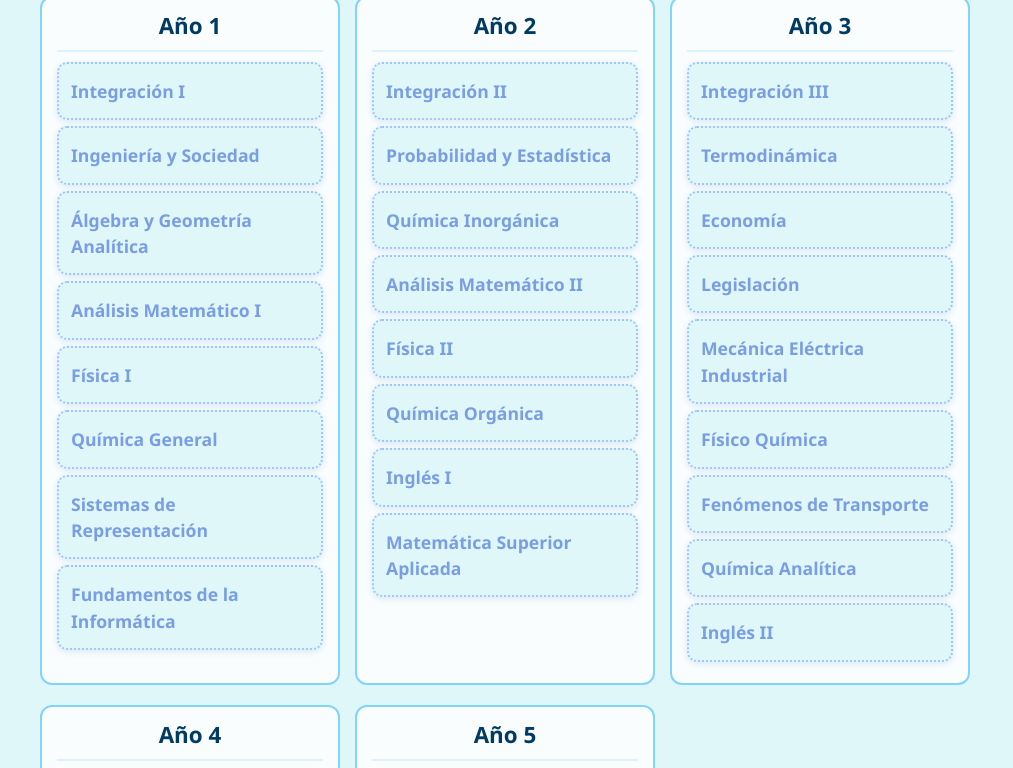
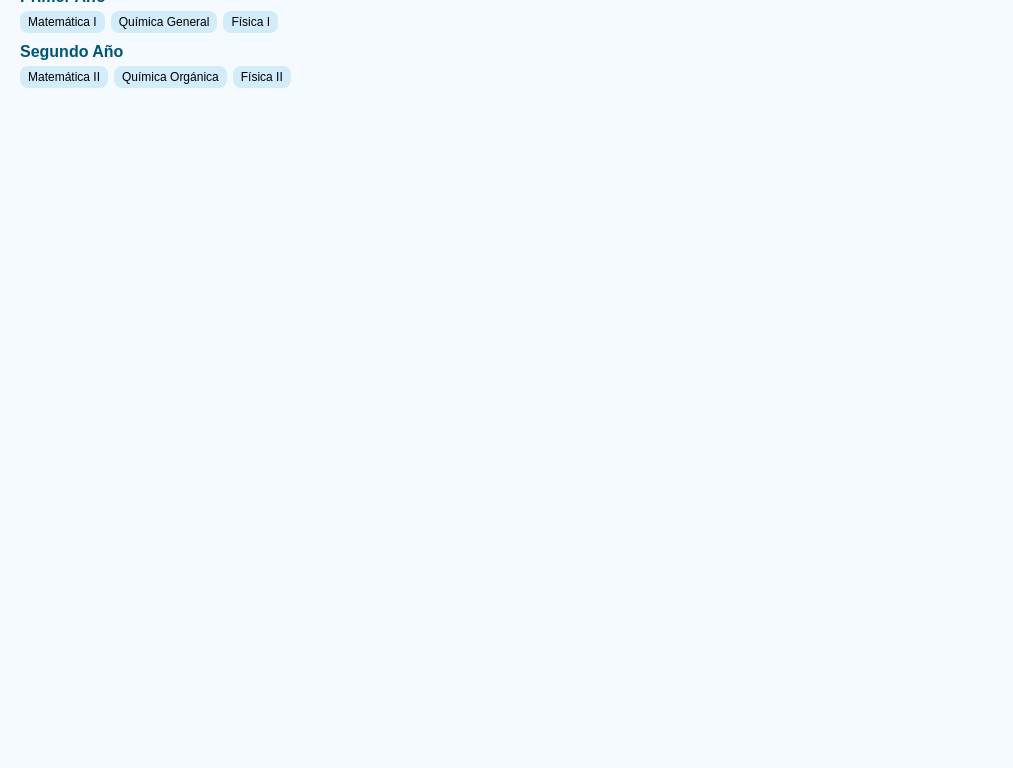
Before and after one commit to PrisZap/Malla-Ing.Qu-mica, a plain HTML site: page index.html in a window 1280 px wide. Shown: the part 92-860 px from the top of the page, without its empty margins (0-1013 px from the left). After the commit the page ends 800 px from the top, so only its background shows below. Drawn offline with nearby package versions, Linux system fonts and the light colour scheme.

Commit message:
Update index.html

```diff
--- a/index.html
+++ b/index.html
@@ -2,193 +2,123 @@
 <html lang="es">
 <head>
   <meta charset="UTF-8" />
-  <meta name="viewport" content="width=device-width, initial-scale=1" />
+  <meta name="viewport" content="width=device-width, initial-scale=1.0"/>
   <title>Malla Ingeniería Química</title>
-  <link rel="stylesheet" href="https://cdn.jsdelivr.net/npm/bootstrap@5.3.0/dist/css/bootstrap.min.css" />
   <style>
     body {
-      font-family: 'Segoe UI', sans-serif;
-      background-color: #E0F7FA;
-      color: #0277BD;
-      margin: 0;
-      padding: 0;
+      font-family: sans-serif;
+      background: #f5faff;
+      margin: 20px;
     }
 
-    .container {
-      max-width: 1200px;
+    .anio {
+      margin-bottom: 10px;
     }
 
-    h1 {
-      text-align: center;
-      font-weight: 900;
-      color: #013a63;
-      margin: 25px 0 15px 0;
-      font-size: 2.5rem;
-      user-select: none;
+    .anio h2 {
+      font-size: 16px;
+      cursor: pointer;
+      margin: 10px 0 5px;
+      color: #005577;
     }
 
-    .nivel {
-      border: 2px solid #81D4FA;
-      border-radius: 12px;
-      background-color: #ffffffcc;
-      padding: 15px;
-      margin-bottom: 20px;
-      margin-right: 15px;
-      min-width: 230px;
-    }
-
-    .nivel h4 {
-      font-weight: 700;
-      color: #013a63;
-      font-size: 1.4rem;
-      margin-bottom: 10px;
-      text-align: center;
-      user-select: none;
-    }
-
-    hr {
-      border-top: 2px solid #81D4FA;
-      margin: 0 0 10px 0;
+    .materias {
+      display: flex;
+      flex-wrap: wrap;
+      gap: 6px;
     }
 
     .materia {
-      border-radius: 10px;
-      padding: 14px 12px;
-      margin: 6px 0;
-      background-color: #E0F7FA; /* celeste pastel claro (estado inicial) */
+      padding: 4px 8px;
+      border-radius: 8px;
+      font-size: 12px;
+      background-color: #d2ecf9; /* Inactiva */
       cursor: pointer;
-      box-shadow: 0 2px 6px rgba(31, 119, 180, 0.15);
-      transition: background-color 0.3s ease, color 0.3s ease, transform 0.2s ease-in-out;
-      color: #013a63;
-      font-size: 1.1rem;
-      border-style: dotted;
-      border-width: 2px;
-      border-color: #81D4FA;
       user-select: none;
-      font-weight: bold;
+      transition: background-color 0.2s ease, text-decoration 0.2s ease;
     }
 
-    .materia:hover {
-      transform: scale(1.05);
-      background-color: #4FC3F7;
-      color: white;
-      border-style: solid;
-      border-color: #4FC3F7;
+    .materia.activa {
+      background-color: #9cd2f4; /* Activa */
     }
 
     .materia.aprobada {
-      background-color: #81D4FA; /* celeste más fuerte */
-      border-style: solid;
-      border-color: #4FC3F7;
-      color: #013a63;
-      font-weight: 700;
       text-decoration: line-through;
-    }
-
-    .materia.desbloqueada {
-      background-color: #B3E5FC;
-      border-style: dotted;
-      border-color: #81D4FA;
-      color: #0277BD;
-    }
-
-    .materia.bloqueada {
-      background-color: #E0F7FA; /* mismo que el inicial */
-      border-style: dotted;
-      border-color: #a0c4ff;
-      color: #7a9ee3;
     }
   </style>
 </head>
 <body>
-  <div class="container mt-4">
-    <h1>Ingeniería Química – UTN</h1>
-    <div id="malla" class="row"></div>
+  <h1>Malla de Ingeniería Química</h1>
+
+  <div class="anio" data-anio="1">
+    <h2 onclick="toggleAnio(1)">Primer Año</h2>
+    <div class="materias">
+      <div class="materia" data-id="mate1">Matemática I</div>
+      <div class="materia" data-id="quim1">Química General</div>
+      <div class="materia" data-id="fis1">Física I</div>
+    </div>
+  </div>
+
+  <div class="anio" data-anio="2">
+    <h2 onclick="toggleAnio(2)">Segundo Año</h2>
+    <div class="materias">
+      <div class="materia" data-id="mate2">Matemática II</div>
+      <div class="materia" data-id="org1">Química Orgánica</div>
+      <div class="materia" data-id="fis2">Física II</div>
+    </div>
   </div>
 
   <script>
-    const materias = [
-      { id: 1, nombre: "Integración I", nivel: 1 },
-      { id: 2, nombre: "Ingeniería y Sociedad", nivel: 1 },
-      { id: 3, nombre: "Álgebra y Geometría Analítica", nivel: 1 },
-      { id: 4, nombre: "Análisis Matemático I", nivel: 1 },
-      { id: 5, nombre: "Física I", nivel: 1 },
-      { id: 6, nombre: "Química General", nivel: 1 },
-      { id: 7, nombre: "Sistemas de Representación", nivel: 1 },
-      { id: 8, nombre: "Fundamentos de la Informática", nivel: 1 },
-      { id: 9, nombre: "Integración II", nivel: 2, correlativas: [1, 4, 6] },
-      { id: 10, nombre: "Probabilidad y Estadística", nivel: 2, correlativas: [3, 4] },
-      { id: 11, nombre: "Química Inorgánica", nivel: 2, correlativas: [6] },
-      { id: 12, nombre: "Análisis Matemático II", nivel: 2, correlativas: [4, 5] },
-      { id: 13, nombre: "Física II", nivel: 2, correlativas: [4, 5, 12] },
-      { id: 14, nombre: "Química Orgánica", nivel: 2, correlativas: [6] },
-      { id: 15, nombre: "Inglés I", nivel: 2 },
-      { id: 16, nombre: "Matemática Superior Aplicada", nivel: 2, correlativas: [3, 5] },
-      { id: 17, nombre: "Integración III", nivel: 3, correlativas: [5, 9, 13] },
-      { id: 18, nombre: "Termodinámica", nivel: 3, correlativas: [5, 13] },
-      { id: 19, nombre: "Economía", nivel: 3, correlativas: [9] },
-      { id: 20, nombre: "Legislación", nivel: 3, correlativas: [9] },
-      { id: 21, nombre: "Mecánica Eléctrica Industrial", nivel: 3, correlativas: [13] },
-      { id: 22, nombre: "Físico Química", nivel: 3, correlativas: [5, 11, 13, 18] },
-      { id: 23, nombre: "Fenómenos de Transporte", nivel: 3, correlativas: [5, 13, 18] },
-      { id: 24, nombre: "Química Analítica", nivel: 3, correlativas: [11, 13] },
-      { id: 25, nombre: "Inglés II", nivel: 3, correlativas: [15] },
-      { id: 26, nombre: "Integración IV", nivel: 4, correlativas: [17, 21, 23] },
-      { id: 27, nombre: "Operaciones Unitarias I", nivel: 4, correlativas: [18, 23] },
-      { id: 28, nombre: "Tecnología de la Energía Térmica", nivel: 4, correlativas: [5, 13] },
-      { id: 29, nombre: "Biotecnología", nivel: 4, correlativas: [11, 13, 14] },
-      { id: 30, nombre: "Operaciones Unitarias II", nivel: 4, correlativas: [5, 13, 23] },
-      { id: 31, nombre: "Ingeniería de las Reacciones Químicas", nivel: 4, correlativas: [22, 23] },
-      { id: 32, nombre: "Control Estadístico de Procesos", nivel: 4, correlativas: [5, 10, 11, 13] },
-      { id: 33, nombre: "Organización Industrial", nivel: 4, correlativas: [19, 20] },
-      { id: 34, nombre: "Química Analítica Aplicada", nivel: 4, correlativas: [24] },
-      { id: 35, nombre: "Control Automático de Procesos", nivel: 5, correlativas: [16, 27, 28] },
-      { id: 36, nombre: "Proyecto Final Integración V", nivel: 5, correlativas: [26, 27, 31, 23, 25] }
-    ];
+    const materias = document.querySelectorAll('.materia');
 
-    const malla = document.getElementById("malla");
+    // Cargar estados previos desde localStorage
+    window.addEventListener('DOMContentLoaded', () => {
+      materias.forEach(materia => {
+        const id = materia.dataset.id;
+        const estado = localStorage.getItem(`materia-${id}`);
+        if (estado === 'activa') {
+          materia.classList.add('activa');
+        } else if (estado === 'aprobada') {
+          materia.classList.add('activa', 'aprobada');
+        }
+      });
+    });
 
-    for (let nivel = 1; nivel <= 5; nivel++) {
-      const col = document.createElement("div");
-      col.classList.add("col-md-3", "nivel");
-      col.innerHTML = `<h4>Año ${nivel}</h4><hr>`;
-      materias
-        .filter((m) => m.nivel === nivel)
-        .forEach((m) => {
-          const div = document.createElement("div");
-          div.className = "materia bloqueada";
-          div.textContent = m.nombre;
-          div.dataset.id = m.id;
-          div.addEventListener("click", () => toggleMateria(m.id));
-          col.appendChild(div);
-        });
-      malla.appendChild(col);
-    }
+    // Cambiar estado al hacer clic
+    materias.forEach(materia => {
+      materia.addEventListener('click', () => {
+        const id = materia.dataset.id;
+        if (!materia.classList.contains('activa')) {
+          materia.classList.add('activa');
+          localStorage.setItem(`materia-${id}`, 'activa');
+        } else if (!materia.classList.contains('aprobada')) {
+          materia.classList.add('aprobada');
+          localStorage.setItem(`materia-${id}`, 'aprobada');
+        } else {
+          materia.classList.remove('activa', 'aprobada');
+          localStorage.removeItem(`materia-${id}`);
+        }
+      });
+    });
 
-    function toggleMateria(id) {
-      const el = document.querySelector(`[data-id='${id}']`);
-      el.classList.toggle("aprobada");
-      actualizarCorrelativas();
-    }
+    // Activar todas las materias de un año
+    function toggleAnio(numero) {
+      const contenedor = document.querySelector(`.anio[data-anio="${numero}"] .materias`);
+      const materiasAnio = contenedor.querySelectorAll('.materia');
 
-    function actualizarCorrelativas() {
-      materias.forEach((m) => {
-        const el = document.querySelector(`[data-id='${m.id}']`);
-        if (!el.classList.contains("aprobada")) {
-          if (
-            !m.correlativas ||
-            m.correlativas.every((id) =>
-              document.querySelector(`[data-id='${id}']`).classList.contains(
-                "aprobada"
-              )
-            )
-          ) {
-            el.classList.remove("bloqueada");
-            el.classList.add("desbloqueada");
-          } else {
-            el.classList.remove("desbloqueada");
-            el.classList.add("bloqueada");
-          }
+      materiasAnio.forEach(materia => {
+        const id = materia.dataset.id;
+
+        // Cambia de estado como si se hubiera hecho clic
+        if (!materia.classList.contains('activa')) {
+          materia.classList.add('activa');
+          localStorage.setItem(`materia-${id}`, 'activa');
+        } else if (!materia.classList.contains('aprobada')) {
+          materia.classList.add('aprobada');
+          localStorage.setItem(`materia-${id}`, 'aprobada');
+        } else {
+          materia.classList.remove('activa', 'aprobada');
+          localStorage.removeItem(`materia-${id}`);
         }
       });
     }
```
